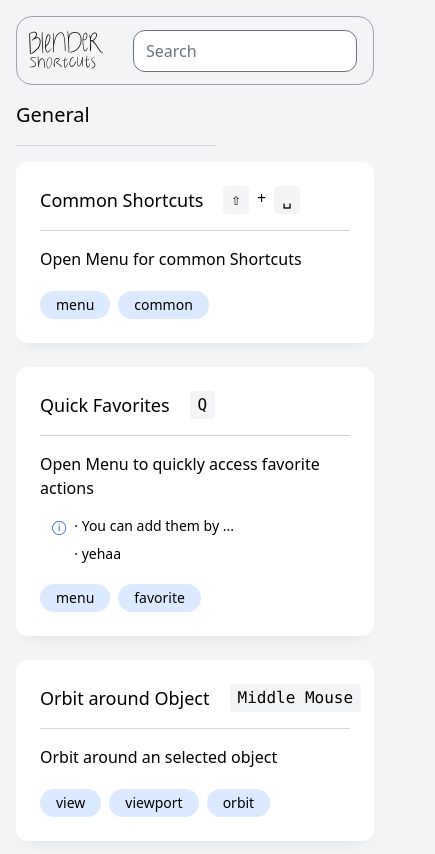
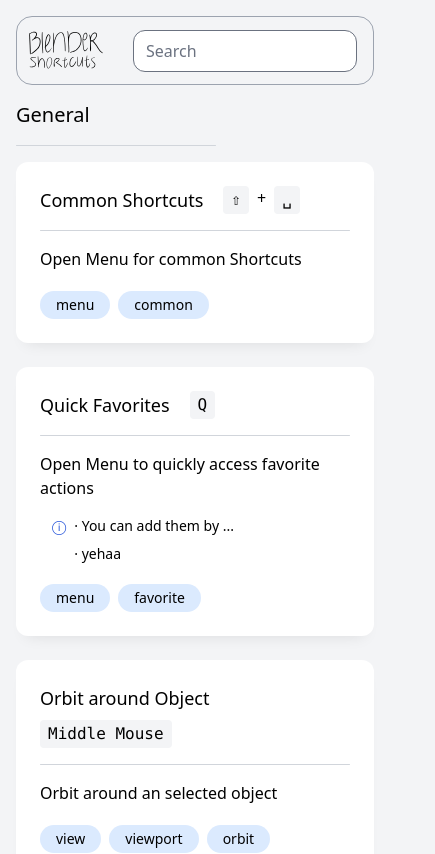
Before and after one commit to EeveeInGaa/blender-shortcuts, an Angular app: page / in a window 390 px wide. Shown: the top 854 px of the page, 435 px wide, since content can reach past the window. Built offline with nearby package versions, Linux system fonts and the light colour scheme.

Commit message:
style: cards for mobile

```diff
--- a/src/app/ui/shortcut-card/shortcut-card.component.css
+++ b/src/app/ui/shortcut-card/shortcut-card.component.css
@@ -1,8 +1,9 @@
 :host {
   @apply block;
 }
+
 .card {
-  @apply flex flex-col flex-grow bg-white rounded-xl p-6;
+  @apply flex flex-col flex-grow bg-white rounded-xl p-6 w-full;
 
   box-shadow: 0 10px 15px -10px rgba(0,0,0,0.1);
 }
--- a/src/app/ui/shortcut-card/shortcut-card.component.html
+++ b/src/app/ui/shortcut-card/shortcut-card.component.html
@@ -1,6 +1,6 @@
 <app-card>
   <div class="card" *ngIf="data">
-    <div class="flex items-center gap-5">
+    <div class="flex items-center flex-wrap gap-x-5 gap-y-2">
       <h3 class="min-w-fit">{{ data.title }}</h3>
       <div class="flex flex-row gap-2 min-w-fit">
         <ng-container *ngFor="let shortcut of data.shortcut; let last = last">
```
